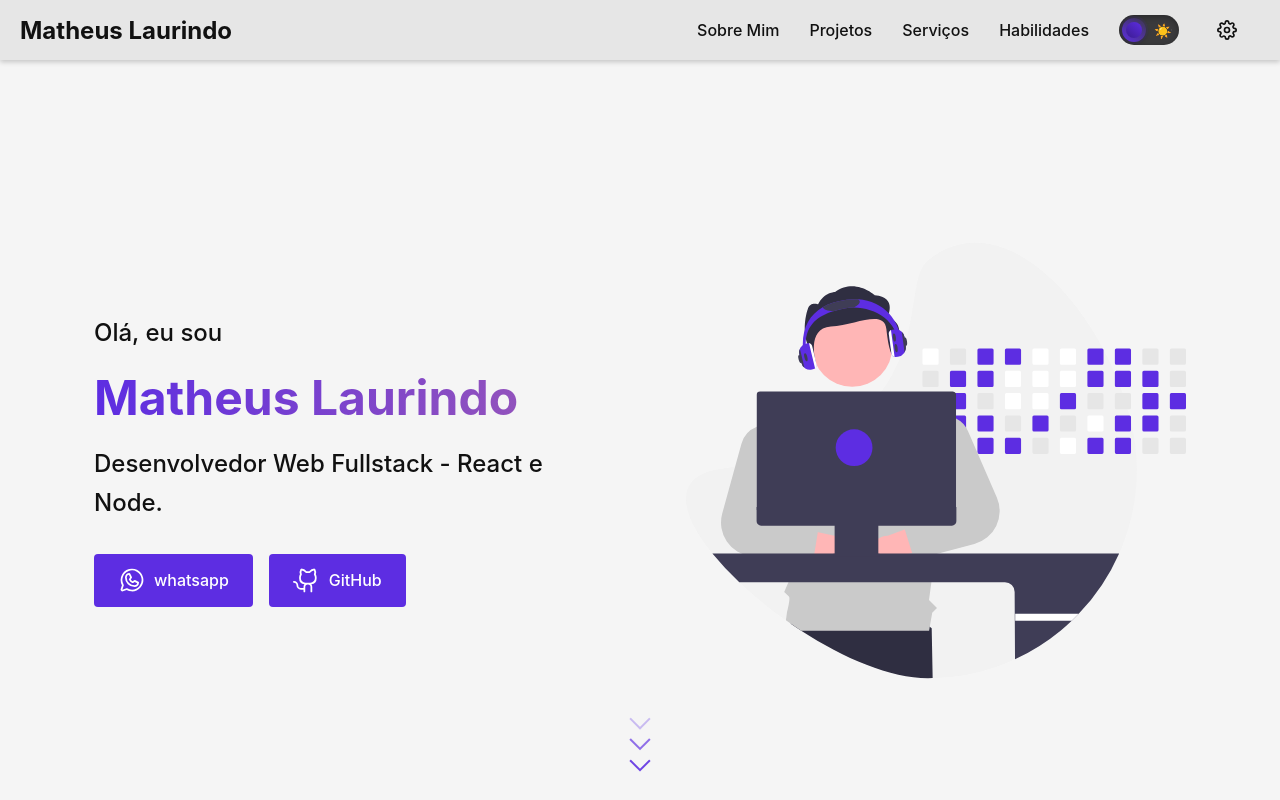
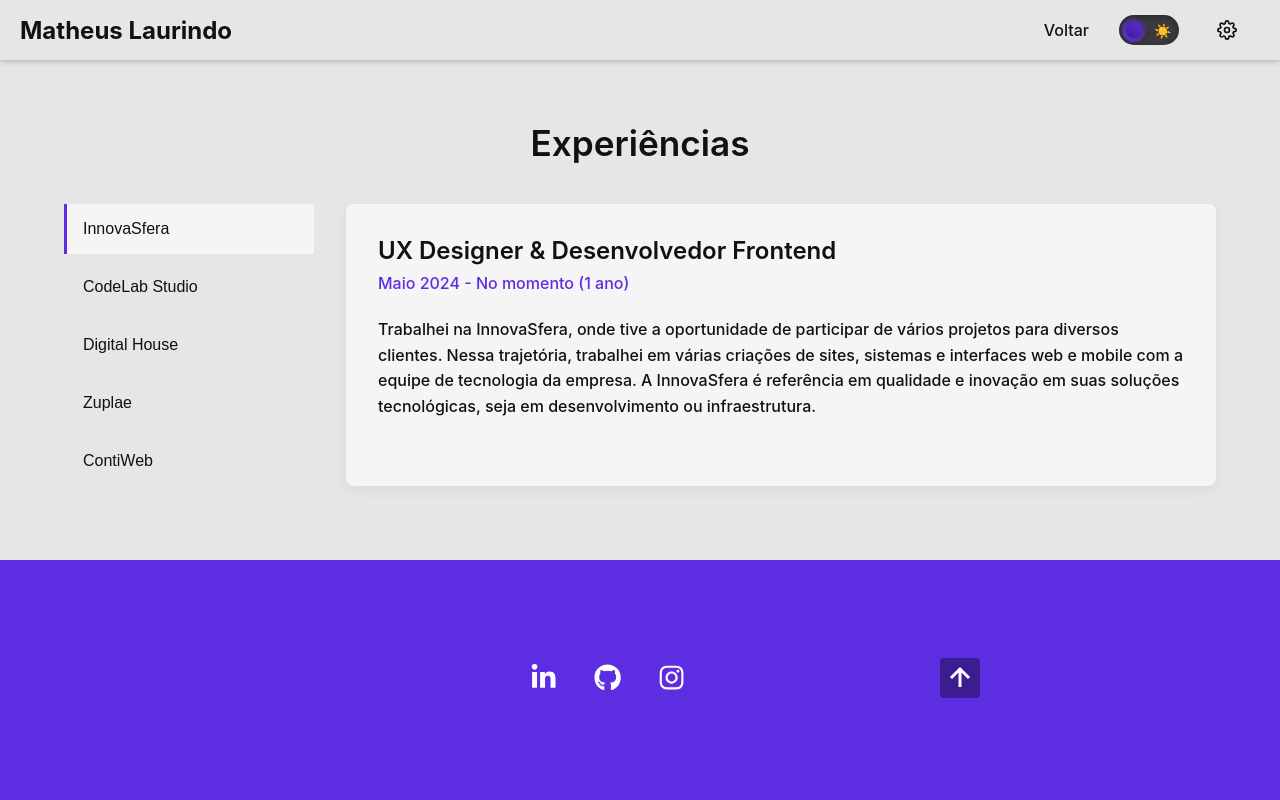
Before and after one commit to matheuslrd/portfolio-v2, a React (Vite) app: page /experiencias in a window 1280 px wide. Shown: the top 800 px of the page. Built offline with nearby package versions, Linux system fonts and the light colour scheme.

Commit message:
init experience page

```diff
--- a/package.json
+++ b/package.json
@@ -16,7 +16,7 @@
     "react-dom": "^18.2.0",
     "react-helmet-async": "^2.0.5",
     "react-icons": "^5.0.1",
-    "react-router-dom": "^6.16.0",
+    "react-router-dom": "^6.30.0",
     "react-scroll": "^1.9.0",
     "react-switch": "^7.0.0",
     "styled-components": "^6.0.8",
--- a/src/App.tsx
+++ b/src/App.tsx
@@ -1,5 +1,6 @@
 import { lazy, Suspense, useContext, useMemo } from 'react';
 import { ThemeProvider } from 'styled-components';
+import { BrowserRouter, Routes, Route } from 'react-router-dom';
 import HomePage from '@pages/Home';
 import Footer from '@components/Footer';
 import { SEO } from '@components/SEO';
@@ -14,20 +15,11 @@
 const Projects = lazy(() => import('./pages/Projects'));
 const Services = lazy(() => import('./pages/Services'));
 const Skills = lazy(() => import('./pages/Skills'));
+const Experience = lazy(() => import('./pages/Experience'));
 
-function App() {
-  const { theme, accentColor } = useContext<IGlobalContext>(GlobalContext);
-
-  const activeTheme = useMemo(
-    () => createTheme(theme, accentColor),
-    [theme, accentColor],
-  );
-
+function MainLayout() {
   return (
-    <ThemeProvider theme={activeTheme}>
-      <StyledApp>
-        <SEO />
-        <GlobalStyle />
+    <>
       <HomePage />
       <Suspense fallback={<div>Loading...</div>}>
         <AboutMe />
@@ -42,8 +34,38 @@
         <Skills />
       </Suspense>
       <Footer />
+    </>
+  );
+}
+
+function App() {
+  const { theme, accentColor } = useContext<IGlobalContext>(GlobalContext);
+
+  const activeTheme = useMemo(
+    () => createTheme(theme, accentColor),
+    [theme, accentColor],
+  );
+
+  return (
+    <BrowserRouter>
+      <ThemeProvider theme={activeTheme}>
+        <StyledApp>
+          <SEO />
+          <GlobalStyle />
+          <Routes>
+            <Route path="/" element={<MainLayout />} />
+            <Route
+              path="/experiencias"
+              element={
+                <Suspense fallback={<div>Loading...</div>}>
+                  <Experience />
+                </Suspense>
+              }
+            />
+          </Routes>
         </StyledApp>
       </ThemeProvider>
+    </BrowserRouter>
   );
 }
 
--- a/src/components/Header/index.tsx
+++ b/src/components/Header/index.tsx
@@ -1,4 +1,5 @@
 import { useState } from 'react';
+import { Link, useLocation } from 'react-router-dom';
 import ThemeSwitch from '@components/ThemeSwitch';
 import Settings from '@components/Settings';
 import {
@@ -15,6 +16,7 @@
 
 export default function Header() {
   const [isMenuOpen, setIsMenuOpen] = useState(false);
+  const location = useLocation();
 
   function toggleMenu() {
     setIsMenuOpen(!isMenuOpen);
@@ -24,29 +26,30 @@
     setIsMenuOpen(false);
   }
 
+  const isHome = location.pathname === '/';
+
   return (
     <HeaderContainer>
       <Navigation>
         <NavHeader>
-          <Logo href="#">Matheus Laurindo</Logo>
+          <Logo as={Link} to="/">Matheus Laurindo</Logo>
           <HamburgerButton onClick={toggleMenu}>
             <HamburgerIcon isOpen={isMenuOpen} />
           </HamburgerButton>
         </NavHeader>
 
         <NavList isOpen={isMenuOpen}>
-          <NavItem>
-            <NavLink href="#About-Me" onClick={closeMenu}>Sobre Mim</NavLink>
-          </NavItem>
-          <NavItem>
-            <NavLink href="#Projects" onClick={closeMenu}>Projetos</NavLink>
-          </NavItem>
-          <NavItem>
-            <NavLink href="#Services" onClick={closeMenu}>Serviços</NavLink>
-          </NavItem>
-          <NavItem>
-            <NavLink href="#Skills" onClick={closeMenu}>Habilidades</NavLink>
-          </NavItem>
+          {isHome ? (
+            <>
+              <NavItem>
+                <NavLink as={Link} to="/experiencias" onClick={closeMenu}>Experiências</NavLink>
+              </NavItem>
+            </>
+          ) : (
+            <NavItem>
+              <NavLink as={Link} to="/" onClick={closeMenu}>Voltar</NavLink>
+            </NavItem>
+          )}
           <NavItem>
             <ThemeSwitch />
           </NavItem>
--- a/src/components/Header/styles.ts
+++ b/src/components/Header/styles.ts
@@ -68,11 +68,12 @@
   }
 `;
 
-export const Logo = styled.a`
+export const Logo = styled.a.attrs({ as: 'a' })`
   color: ${({ theme }) => theme.color.text || '#fff'};
   text-decoration: none;
   font-weight: bold;
   font-size: 1.5rem;
+  cursor: pointer;
 `;
 
 export const NavItem = styled.li`
@@ -102,10 +103,11 @@
   }
 `;
 
-export const NavLink = styled.a`
+export const NavLink = styled.a.attrs({ as: 'a' })`
   color: ${({ theme }) => theme.color.text || '#fff'};
   text-decoration: none;
   transition: color 0.3s ease;
+  cursor: pointer;
 
   &:hover {
     color: var(--accent-color, #5d2de2);
--- /dev/null
+++ b/src/pages/Experience/index.tsx
@@ -0,0 +1,92 @@
+import { useState } from 'react';
+import { SEO } from '@components/SEO';
+import { BriefcaseMetal, Buildings, Calendar } from '@phosphor-icons/react';
+import Header from '@components/Header';
+import Footer from '@components/Footer';
+import StyledExperience from './styles/experience';
+
+const experiences = [
+  {
+    id: 'innovasfera',
+    company: 'InnovaSfera',
+    role: 'UX Designer & Desenvolvedor Frontend',
+    period: 'Maio 2024 - No momento (1 ano)',
+    description: 'Trabalhei na InnovaSfera, onde tive a oportunidade de participar de vários projetos para diversos clientes. Nessa trajetória, trabalhei em várias criações de sites, sistemas e interfaces web e mobile com a equipe de tecnologia da empresa. A InnovaSfera é referência em qualidade e inovação em suas soluções tecnológicas, seja em desenvolvimento ou infraestrutura.',
+    icon: <BriefcaseMetal size={28} weight="bold" />
+  },
+  {
+    id: 'codelab',
+    company: 'CodeLab Studio',
+    role: 'Desenvolvedor Full Stack',
+    period: 'Janeiro 2023 - Abril 2024 (1 ano e 4 meses)',
+    description: 'Atuei como desenvolvedor full stack em projetos de e-commerce e sistemas de gestão, utilizando React, Node.js e TypeScript. Implementei soluções responsivas e otimizadas para melhorar a experiência do usuário e o desempenho das aplicações.',
+    icon: <Buildings size={28} weight="bold" />
+  },
+  {
+    id: 'digitalhouse',
+    company: 'Digital House',
+    role: 'Instrutor de Desenvolvimento Web',
+    period: 'Março 2022 - Dezembro 2022 (10 meses)',
+    description: 'Ministrei aulas de desenvolvimento web para turmas de formação full stack, abordando HTML, CSS, JavaScript, React e Node.js. Orientei alunos em projetos práticos e participei da elaboração de material didático.',
+    icon: <Calendar size={28} weight="bold" />
+  },
+  {
+    id: 'zuplae',
+    company: 'Zuplae',
+    role: 'Desenvolvedor Frontend',
+    period: 'Julho 2021 - Fevereiro 2022 (8 meses)',
+    description: 'Desenvolvi interfaces de usuário responsivas e acessíveis utilizando React e Styled Components. Trabalhei em equipe utilizando metodologias ágeis e participei de code reviews para garantir a qualidade do código.',
+    icon: <BriefcaseMetal size={28} weight="bold" />
+  },
+  {
+    id: 'contiweb',
+    company: 'ContiWeb',
+    role: 'Desenvolvedor Web Junior',
+    period: 'Janeiro 2021 - Junho 2021 (6 meses)',
+    description: 'Iniciei minha carreira profissional desenvolvendo websites e landing pages com HTML, CSS e JavaScript. Aprendi sobre SEO e boas práticas de desenvolvimento web.',
+    icon: <Buildings size={28} weight="bold" />
+  }
+];
+
+function Experience() {
+  const [selectedExperience, setSelectedExperience] = useState(experiences[0]);
+
+  return (
+    <StyledExperience>
+      <SEO
+        title="Matheus Laurindo - Desenvolvedor Full Stack | Experiências"
+        description="Conheça minha trajetória profissional como desenvolvedor web full stack, incluindo projetos e empresas onde trabalhei."
+        keywords="experiência profissional, desenvolvedor web, full stack, react, node.js, typescript, javascript, matheus laurindo"
+      />
+      <Header />
+      <section id="Experience-Page">
+        <h1 className="Experience-Title" data-aos="zoom-in" data-aos-delay="50">
+          Experiências
+        </h1>
+        <div className="Experience-Container">
+          <div className="Experience-Sidebar" data-aos="fade-right">
+            {experiences.map((exp) => (
+              <button
+                key={exp.id}
+                className={`Experience-Company-Button ${selectedExperience.id === exp.id ? 'active' : ''}`}
+                onClick={() => setSelectedExperience(exp)}
+              >
+                {exp.company}
+              </button>
+            ))}
+          </div>
+          <div className="Experience-Content" data-aos="fade-left">
+            <div className="Experience-Header">
+              <h3 className="Experience-Role">{selectedExperience.role}</h3>
+              <div className="Experience-Period">{selectedExperience.period}</div>
+            </div>
+            <p className="Experience-Description">{selectedExperience.description}</p>
+          </div>
+        </div>
+      </section>
+      <Footer />
+    </StyledExperience>
+  );
+}
+
+export default Experience;
--- /dev/null
+++ b/src/pages/Experience/styles/experience.ts
@@ -0,0 +1,212 @@
+import styled from 'styled-components';
+
+const Experience = styled.div`
+  min-height: 100vh;
+  display: flex;
+  flex-direction: column;
+
+  #Experience-Page {
+    align-items: center;
+    background: ${(props) => props.theme.color.secundary};
+    display: flex;
+    flex-flow: column nowrap;
+    justify-content: center;
+    transition: 0.25s all ease-out;
+    width: 100%;
+    padding: 6rem 0 3rem;
+    flex: 1;
+  }
+
+  .Experience-Title {
+    font-size: 2.2rem;
+    font-weight: 600;
+    text-align: center;
+    margin-bottom: 2.5rem;
+    width: 100%;
+    color: ${(props) => props.theme.color.text};
+  }
+
+  .Experience-Container {
+    width: 90%;
+    max-width: 1200px;
+    margin: 0 auto;
+    display: flex;
+    gap: 2rem;
+  }
+
+  .Experience-Sidebar {
+    flex: 0 0 250px;
+    display: flex;
+    flex-direction: column;
+    gap: 0.5rem;
+  }
+
+  .Experience-Company-Button {
+    text-align: left;
+    padding: 1rem;
+    border: none;
+    background: transparent;
+    color: ${(props) => props.theme.color.text};
+    font-size: 1rem;
+    cursor: pointer;
+    border-left: 3px solid transparent;
+    transition: all 0.3s ease;
+
+    &:hover {
+      background: ${(props) => props.theme.color.primary};
+      border-left-color: var(--accent-color-light);
+    }
+
+    &.active {
+      background: ${(props) => props.theme.color.primary};
+      border-left-color: var(--accent-color);
+      font-weight: 500;
+    }
+  }
+
+  .Experience-Content {
+    flex: 1;
+    background: ${(props) => props.theme.color.primary};
+    border-radius: 0.5rem;
+    padding: 2rem;
+    box-shadow: 0 5px 15px rgba(0, 0, 0, 0.05);
+    transition: all 0.3s ease;
+  }
+
+  .Experience-Header {
+    margin-bottom: 1.5rem;
+  }
+
+  .Experience-Role {
+    font-size: 1.5rem;
+    font-weight: 600;
+    margin-bottom: 0.5rem;
+    color: ${(props) => props.theme.color.text};
+  }
+
+  .Experience-Period {
+    font-size: 1rem;
+    color: var(--accent-color);
+    margin-bottom: 0.5rem;
+  }
+
+  .Experience-Description {
+    font-size: 1rem;
+    line-height: 1.6;
+    color: ${(props) => props.theme.color.text};
+  }
+
+  @media screen and (max-width: 1024px) {
+    .Experience-Container {
+      width: 95%;
+      gap: 1.5rem;
+    }
+
+    .Experience-Sidebar {
+      flex: 0 0 200px;
+    }
+  }
+
+  @media screen and (max-width: 768px) {
+    #Experience-Page {
+      padding: 2rem 0;
+    }
+
+    .Experience-Title {
+      font-size: 1.8rem;
+      margin-bottom: 2rem;
+    }
+
+    .Experience-Container {
+      flex-direction: column;
+      gap: 1rem;
+    }
+
+    .Experience-Sidebar {
+      flex: none;
+      width: 100%;
+      flex-direction: row;
+      overflow-x: auto;
+      padding-bottom: 0.5rem;
+
+      &::-webkit-scrollbar {
+        height: 4px;
+      }
+
+      &::-webkit-scrollbar-thumb {
+        background: var(--accent-color);
+        border-radius: 2px;
+      }
+    }
+
+    .Experience-Company-Button {
+      flex: 0 0 auto;
+      padding: 0.8rem 1.2rem;
+      border-left: none;
+      border-bottom: 3px solid transparent;
+      white-space: nowrap;
+
+      &:hover,
+      &.active {
+        border-left-color: transparent;
+        border-bottom-color: var(--accent-color);
+      }
+    }
+
+    .Experience-Content {
+      padding: 1.5rem;
+    }
+
+    .Experience-Role {
+      font-size: 1.3rem;
+    }
+
+    .Experience-Period {
+      font-size: 0.9rem;
+    }
+
+    .Experience-Description {
+      font-size: 0.95rem;
+      line-height: 1.5;
+    }
+  }
+
+  @media screen and (max-width: 480px) {
+    #Experience-Page {
+      padding: 1.5rem 0;
+    }
+
+    .Experience-Title {
+      font-size: 1.5rem;
+      margin-bottom: 1.5rem;
+    }
+
+    .Experience-Container {
+      width: 95%;
+    }
+
+    .Experience-Company-Button {
+      padding: 0.6rem 1rem;
+      font-size: 0.9rem;
+    }
+
+    .Experience-Content {
+      padding: 1rem;
+    }
+
+    .Experience-Role {
+      font-size: 1.2rem;
+    }
+
+    .Experience-Period {
+      font-size: 0.85rem;
+    }
+
+    .Experience-Description {
+      font-size: 0.9rem;
+      line-height: 1.4;
+    }
+  }
+`;
+
+export default Experience;
--- a/src/pages/Skills/index.tsx
+++ b/src/pages/Skills/index.tsx
@@ -45,6 +45,9 @@
             <SkillCard icon={<SiGit size="3.3em" />} text="Git" />
           </section>
         </div>
+        <div>
+          <div id="Experience" />
+        </div>
       </section>
     </StyledSkills>
   );
```
Also changed, not shown: 1 other file (tests, documents, lock files or other folders). Lines whose indentation alone changed are shown as unchanged.
